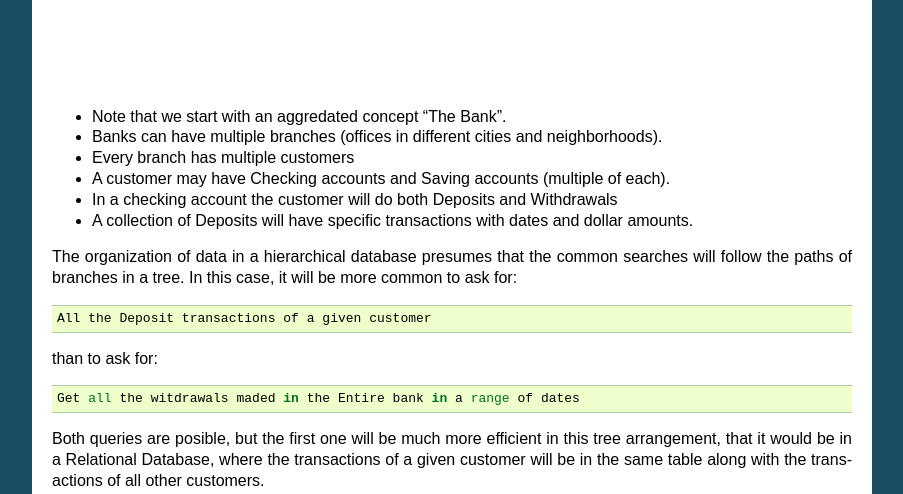
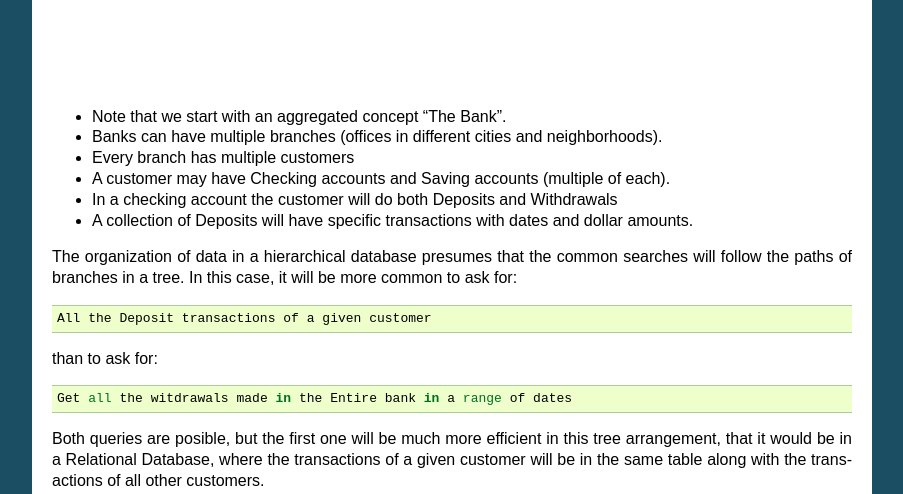
Before and after one commit to luisibanez/open-source-databases-tutorial, a Sphinx documentation site: the page built from source/M/DataModel.rst, in a window 1280 px wide and 900 px high, scrolled down 5273 px. Shown: the part 152-646 px from the top of the window, without its empty margins (198-1101 px from the left). Built offline with Sphinx 7.4.7, drawn with Linux system fonts in a browser that asks for light colours.

Commit message:
Fixed typos.
Thanks to Dima Kassab for pointing them out.

```diff
--- a/source/M/Create.rst
+++ b/source/M/Create.rst
@@ -136,7 +136,7 @@ Local variables only live for the duration of a session in the M interpreter.
 Global variables are stored in the database, and therefore they are
 
 * persistent across interpreter sessions
-* shared across uses who have access to the database
+* shared across users who have access to the database
 
 To indicate that a variable is *Global*, we just need to use the character "^"
 at the beginning of the name.
--- a/source/M/DataModel.rst
+++ b/source/M/DataModel.rst
@@ -23,7 +23,7 @@ For example, the following could be the method for storing data for bank transac
 .. image:: ../../images/HierarchicalDataModel.svg
    :scale: 50 %
 
-* Note that we start with an aggredated concept "The Bank".
+* Note that we start with an aggregated concept "The Bank".
 * Banks can have multiple branches (offices in different cities and neighborhoods).
 * Every branch has multiple customers
 * A customer may have Checking accounts and Saving accounts (multiple of each).
@@ -42,7 +42,7 @@ than to ask for:
 
 ::
 
-  Get all the witdrawals maded in the Entire bank in a range of dates
+  Get all the witdrawals made in the Entire bank in a range of dates
 
 Both queries are posible, but the first one will be much more efficient in this
 tree arrangement, that it would be in a Relational Database, where the
--- a/source/M/Installation.rst
+++ b/source/M/Installation.rst
@@ -32,13 +32,13 @@ Enter that directory
    cd gtm_V55000
 
 
-Then proceed to decompress te file with the command
+Then proceed to decompress the file with the command
 
 ::
 
     tar xzvf ../gtm_V55000_linux_x8664_pro.tar.gz
 
-This will extract of the files of the distribution insde of the gtm_V55000 directory.
+This will extract of the files of the distribution inside of the gtm_V55000 directory.
 
 
 Configure
```
